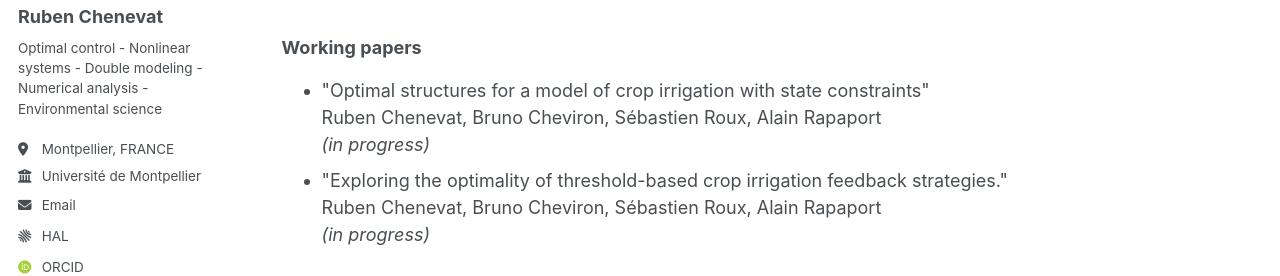
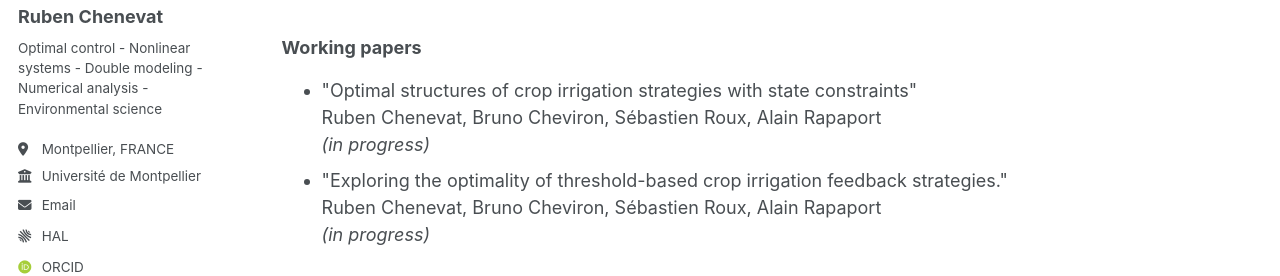
Before and after one commit to rubenchenevat/rubenchenevat.github.io, a Jekyll site: the page built from _pages/publications.html, in a window 1280 px wide and 900 px high, scrolled down 526 px. Shown: the part 244-520 px from the top of the window. Built offline with Jekyll 4.4.1, drawn with Linux system fonts in a browser that asks for light colours; some web fonts are replaced.

Commit message:
Update publications.html

```diff
--- a/_pages/publications.html
+++ b/_pages/publications.html
@@ -74,7 +74,7 @@ author_profile: true
 
 <ul>
     <li>
-        "Optimal structures for a model of crop irrigation with state constraints"<br>
+        "Optimal structures of crop irrigation strategies with state constraints"<br>
         Ruben Chenevat, Bruno Cheviron, Sébastien Roux, Alain Rapaport<br>
         <em>(in progress)</em>
     </li>
```
